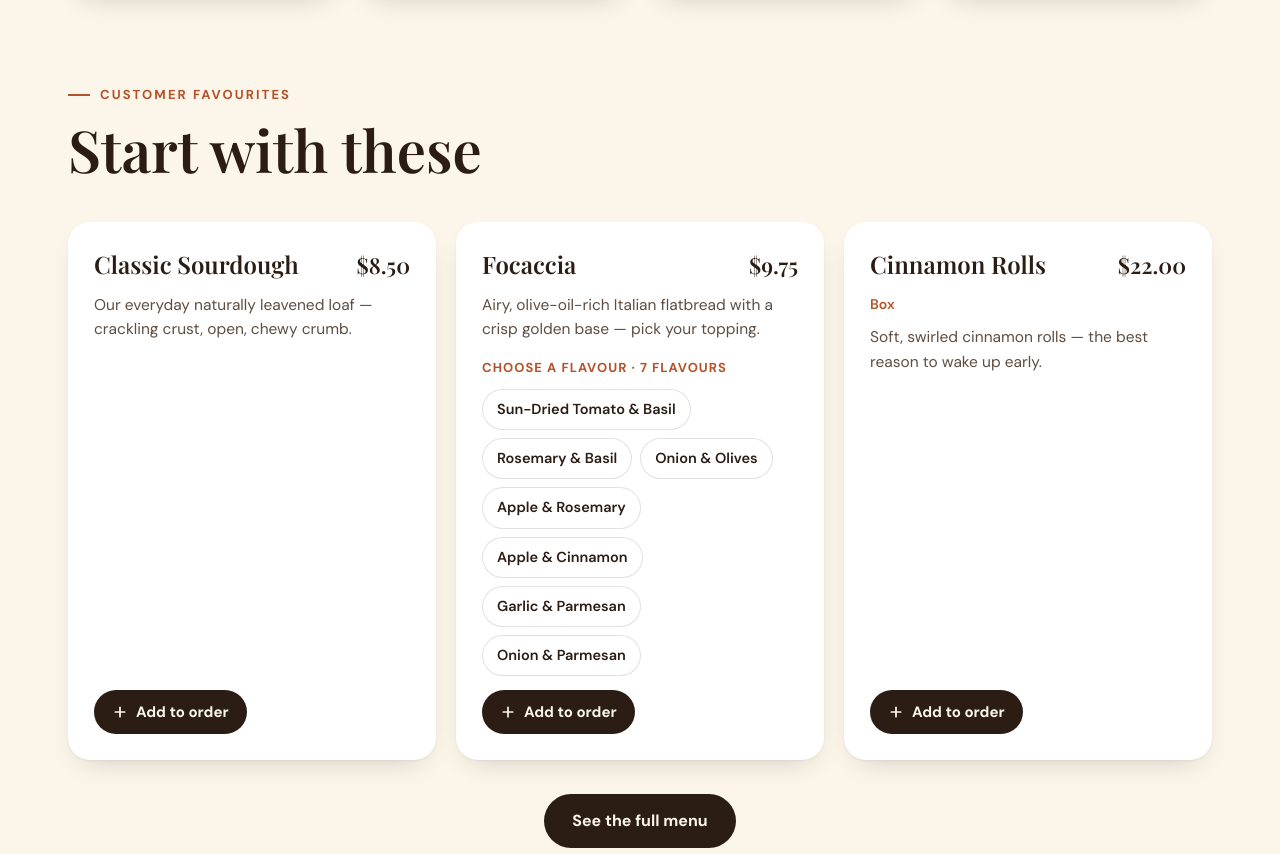
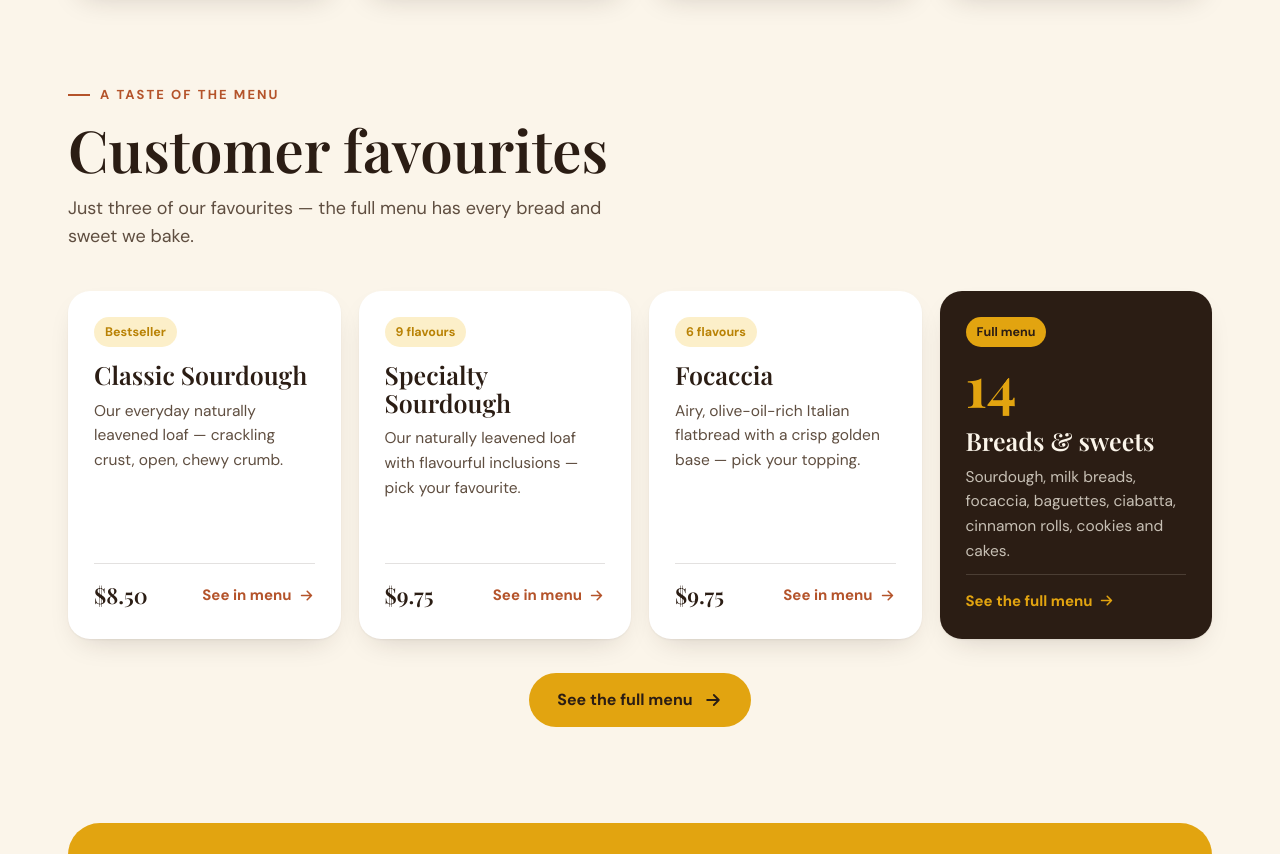
Before and after one commit to tacey-k/wildbakery, a plain HTML site: page index.html in a window 1280 px wide. Shown: the part 1187-2041 px from the top of the page. Drawn offline with nearby package versions, Linux system fonts and the light colour scheme; a web font is replaced by a local one.

Commit message:
new menu and gap.html

```diff
--- a/index.html
+++ b/index.html
@@ -97,7 +97,7 @@ nav.main a:hover{background:var(--cream-2)}
 
 /* menu */
 .menu{background:var(--white);border-radius:40px;margin:0 16px;padding:90px 0}
-.filters{display:inline-flex;gap:6px;background:var(--cream);padding:6px;border-radius:999px;margin-top:22px}
+.filters{display:inline-flex;gap:6px;background:var(--white);padding:6px;border-radius:999px;margin-top:22px;box-shadow:0 1px 3px rgba(43,29,20,.08)}
 .filters button{padding:10px 22px;border-radius:999px;font-weight:700;font-size:15px;color:var(--muted)}
 .filters button.on{background:var(--choc);color:var(--cream)}
 .cat{margin-top:56px}
@@ -274,7 +274,7 @@ nav.main a.on{background:var(--choc);color:var(--cream)}
 .basket-bar{display:flex;justify-content:space-between;align-items:center;gap:16px;flex-wrap:wrap;background:var(--choc);color:var(--cream);border-radius:20px;padding:16px 18px 16px 26px;margin-top:40px}
 .basket-bar b{font-family:var(--serif);font-size:22px}
 .basket-bar span{color:rgba(251,245,234,.75);font-size:15px}
-.fav-grid{display:grid;grid-template-columns:repeat(3,1fr);gap:20px}
+.fav-grid{display:grid;grid-template-columns:repeat(4,1fr);gap:18px}
 .fav{background:var(--white);border-radius:var(--r);padding:26px;box-shadow:var(--shadow);display:flex;flex-direction:column;gap:10px}
 .fav .top{display:flex;justify-content:space-between;align-items:baseline;gap:10px}
 .fav h3{font-size:24px}
@@ -285,7 +285,8 @@ nav.main a.on{background:var(--choc);color:var(--cream)}
 .link-row{display:flex;gap:12px;flex-wrap:wrap;margin-top:22px}
 .order-actions{display:flex;justify-content:space-between;gap:12px;flex-wrap:wrap;margin-top:22px}
 .single{max-width:760px}
-@media (max-width:1000px){.fav-grid{grid-template-columns:1fr}}
+@media (max-width:1000px){.fav-grid{grid-template-columns:1fr 1fr}}
+@media (max-width:600px){.fav-grid{grid-template-columns:1fr}}
 @media (max-width:1000px){nav.main{display:none}}
 .mnav{display:none}
 @media (max-width:1000px){
@@ -370,6 +371,29 @@ footer.ft .wrap{display:block}
 .ordertext.light{background:var(--white);color:var(--choc);border:1px solid var(--line);margin-bottom:14px}
 .newlink{display:block;margin:20px auto 0;color:var(--muted);font-weight:600;text-decoration:underline}
 
+/* ---- v11 ---- */
+.view[data-view="menu"] .page-head{padding-bottom:0}
+.view[data-view="menu"] .cat:first-child{margin-top:28px}
+.view[data-view="menu"] section{padding-top:0!important}
+a.fav{display:flex;flex-direction:column;gap:10px;color:var(--choc);text-decoration:none;transition:transform .2s,box-shadow .2s;min-height:280px}
+a.fav:hover{transform:translateY(-4px);box-shadow:0 2px 4px rgba(43,29,20,.05),0 22px 40px -18px rgba(43,29,20,.3)}
+.fav .pill{align-self:flex-start;font-size:12.5px;font-weight:700;padding:5px 11px;border-radius:999px;background:var(--gold-soft);color:var(--gold-d)}
+.fav .pill.ghost{background:var(--cream);color:var(--muted)}
+.fav h3{font-size:25px;margin-top:4px}
+.fav p{flex:1}
+.fav .foot{display:flex;justify-content:space-between;align-items:center;gap:10px;padding-top:14px;border-top:1px solid var(--line)}
+.fav .more{display:inline-flex;align-items:center;gap:6px;font-weight:700;font-size:15px;color:var(--rust)}
+.fav .more svg{width:17px;height:17px;transition:transform .2s}
+a.fav:hover .more svg{transform:translateX(3px)}
+.fav.all{background:var(--choc);color:var(--cream)}
+.fav.all .pill{background:var(--gold);color:var(--choc)}
+.fav.all h3{color:var(--cream)}
+.fav.all p{color:rgba(251,245,234,.75)}
+.fav.all .big{font-family:var(--serif);font-size:56px;font-weight:700;color:var(--gold);line-height:1}
+.fav.all .foot{border-color:rgba(251,245,234,.15)}
+.fav.all .more{color:var(--gold)}
+@keyframes flash{0%,40%{background:var(--gold-soft);box-shadow:0 0 0 12px var(--gold-soft)}100%{background:transparent;box-shadow:0 0 0 12px transparent}}
+.item.flash{animation:flash 2.2s ease;border-radius:12px}
 /* ---- v10: flavours ---- */
 .list{align-items:start}
 .item{align-content:start}
@@ -452,9 +476,9 @@ footer.ft .wrap{display:block}
   </div></section>
 
   <section class="sec" style="padding-top:20px"><div class="wrap">
-    <div class="sec-head"><span class="eyebrow" data-t="fav_eyebrow"></span><h2 data-t="fav_h"></h2></div>
+    <div class="sec-head"><span class="eyebrow" data-t="fav_eyebrow"></span><h2 data-t="fav_h"></h2><p data-t="fav_sub"></p></div>
     <div class="fav-grid" id="favs"></div>
-    <div class="center" style="margin-top:34px"><a class="btn btn-dark" href="#menu" data-go="menu" data-t="see_full_menu"></a></div>
+    <div class="center" style="margin-top:34px"><a class="btn btn-gold" href="#menu" data-go="menu"><span data-t="see_full_menu"></span> <svg viewBox="0 0 24 24" fill="none" stroke="currentColor" stroke-width="2.2" stroke-linecap="round" stroke-linejoin="round"><path d="M5 12h14M13 6l6 6-6 6"/></svg></a></div>
   </div></section>
 
   <section class="sec" style="padding-top:0"><div class="wrap"><div class="soon-card">
@@ -582,7 +606,7 @@ const SETTINGS = {
   leadDays: 1,
   deliveryDays: [3,6],          // 0=Sun … 3=Wed … 6=Sat — delivery only on Wednesdays & Saturdays
   pickupDays: [0,1,2,3,4,5,6],  // pickup: any day
-  favourites: ["classic-sourdough","focaccia","cinnamon-box"],
+  favourites: ["classic-sourdough","specialty-sourdough","focaccia"],
 };
 const U = id => `https://images.unsplash.com/photo-${id}?auto=format&fit=crop&w=800&h=800&q=75`;
 const PRODUCTS = [
@@ -732,9 +756,9 @@ const VARIANTS = {
     {id:"cranberry",          en:"Cranberry",              fr:"Canneberges"},
     {id:"seeded",             en:"Seeded",                 fr:"Aux graines"},
     {id:"rosemary-basil",     en:"Rosemary Basil",         fr:"Romarin et basilic"},
+    {id:"sundried-tomato-basil", en:"Sun-Dried Tomato & Basil", fr:"Tomates séchées et basilic"},
   ],
   "focaccia": [
-    {id:"sundried-tomato-basil", en:"Sun-Dried Tomato & Basil", fr:"Tomates séchées et basilic"},
     {id:"rosemary-basil",        en:"Rosemary & Basil",         fr:"Romarin et basilic"},
     {id:"onion-olives",          en:"Onion & Olives",           fr:"Oignon et olives"},
     {id:"apple-rosemary",        en:"Apple & Rosemary",         fr:"Pommes et romarin"},
@@ -787,6 +811,7 @@ Object.assign(T.en,{
   del_h:"Delivery everywhere", del_p:"We deliver everywhere on Wednesdays and Saturdays. Leave your address at checkout and we'll confirm the timing with you.",
   w3p:"Not just one neighbourhood — we deliver everywhere on Wednesdays and Saturdays.",
   del_days_hint:"Delivery runs on Wednesdays and Saturdays.", del_short:"Wed & Sat", e_date_pick:"Please choose a day.",
+  fav_eyebrow:"A taste of the menu", fav_h:"Customer favourites", fav_sub:"Just three of our favourites — the full menu has every bread and sweet we bake.", see_in_menu:"See in menu", all_k:"Full menu", all_h:"Breads & sweets", all_p:"Sourdough, milk breads, focaccia, baguettes, ciabatta, cinnamon rolls, cookies and cakes.", see_full_menu:"See the full menu",
   st3:"Send order", choose_flavour:"Choose a flavour", flavours:"flavours", pick_first:"Choose a flavour first", in_basket:"In your basket:", place:"Continue to last step", nopay2:"Next: send us your order by text. No payment online.",
   not_sent_b:"Your order is not sent yet!", not_sent_p:"We only receive it once you text it to us — it takes 5 seconds.",
   send_h:"Send us your order", how1:"Tap the button below — your messages app opens with your order already written.",
@@ -807,6 +832,7 @@ Object.assign(T.fr,{
   del_h:"Livraison partout", del_p:"Nous livrons partout les mercredis et samedis. Indiquez votre adresse lors de la commande et nous confirmerons l'heure avec vous.",
   w3p:"Pas seulement un quartier — nous livrons partout les mercredis et samedis.",
   del_days_hint:"Livraison les mercredis et samedis.", del_short:"mer. et sam.", e_date_pick:"Veuillez choisir une journée.",
+  fav_eyebrow:"Un aperçu du menu", fav_h:"Les favoris", fav_sub:"Seulement trois de nos favoris — le menu complet présente tous nos pains et douceurs.", see_in_menu:"Voir dans le menu", all_k:"Menu complet", all_h:"Pains et douceurs", all_p:"Levain, pains au lait, focaccia, baguettes, ciabatta, brioches à la cannelle, biscuits et gâteaux.", see_full_menu:"Voir tout le menu",
   st3:"Envoi", choose_flavour:"Choisissez une saveur", flavours:"saveurs", pick_first:"Choisissez d'abord une saveur", in_basket:"Dans votre panier :", place:"Continuer vers la dernière étape", nopay2:"Ensuite : envoyez-nous votre commande par texto. Aucun paiement en ligne.",
   not_sent_b:"Votre commande n'est pas encore envoyée!", not_sent_p:"Nous la recevons seulement quand vous nous l'envoyez par texto — ça prend 5 secondes.",
   send_h:"Envoyez-nous votre commande", how1:"Appuyez sur le bouton ci-dessous — votre application de messages s'ouvre avec la commande déjà écrite.",
@@ -891,7 +917,7 @@ function applyStatic(){
   document.querySelectorAll("a.social.fb").forEach(a=>{ if(SETTINGS.facebook) a.href=SETTINGS.facebook; });
 }
 function itemHTML(p){
-  return `<div class="item${p.variants?" wide":""}">
+  return `<div class="item${p.variants?" wide":""}" id="item-${p.id}">
     <div class="nm"><h4>${esc(p.name)}</h4>${p.unit?`<span class="unit">${esc(unitOf(p))}</span>`:""}${p.tag?`<span class="tag">${t("tag_"+p.tag)}</span>`:""}</div>
     <div class="price">${fmt(p.price)}</div>
     <p>${esc(p[lang])}</p>
@@ -902,10 +928,22 @@ function renderCounts(){
   document.querySelectorAll(".barTotal").forEach(el=>el.textContent=`${itemsLabel(count())} · ${fmt(subtotal())}`);
 }
 function renderHome(){
-  document.getElementById("favs").innerHTML = SETTINGS.favourites.filter(id=>byId[id]).map(id=>{ const p=byId[id]; return `<div class="fav">
-    <div class="top"><h3>${esc(p.name)}</h3><span class="price">${fmt(p.price)}</span></div>
-    ${p.unit?`<span class="unit" style="color:var(--rust);font-weight:600;font-size:14px">${esc(unitOf(p))}</span>`:""}
-    <p>${esc(p[lang])}</p>${p.variants ? variantHTML(p) : `<div class="act">${addBtn(id)}</div>`}</div>`; }).join("");
+  const favs = SETTINGS.favourites.filter(id=>byId[id]).map(id=>{ const p=byId[id];
+    const badge = p.variants ? `${p.variants.length} ${t("flavours")}` : (p.tag ? t("tag_"+p.tag) : "");
+    return `<a class="fav" href="#menu" data-go="menu" data-focus="${id}">
+      ${badge?`<span class="pill">${badge}</span>`:`<span class="pill ghost">${t("cat_"+p.cat)}</span>`}
+      <h3>${esc(p.name)}</h3><p>${esc(p[lang])}</p>
+      <div class="foot"><span class="price">${fmt(p.price)}</span><span class="more">${t("see_in_menu")} <svg viewBox="0 0 24 24" fill="none" stroke="currentColor" stroke-width="2.2" stroke-linecap="round" stroke-linejoin="round"><path d="M5 12h14M13 6l6 6-6 6"/></svg></span></div></a>`; }).join("");
+  const all = `<a class="fav all" href="#menu" data-go="menu">
+      <span class="pill">${t("all_k")}</span>
+      <div class="big">${PRODUCTS.length}</div><h3>${t("all_h")}</h3><p>${t("all_p")}</p>
+      <div class="foot"><span class="more">${t("see_full_menu")} <svg viewBox="0 0 24 24" fill="none" stroke="currentColor" stroke-width="2.2" stroke-linecap="round" stroke-linejoin="round"><path d="M5 12h14M13 6l6 6-6 6"/></svg></span></div></a>`;
+  document.getElementById("favs").innerHTML = favs + all;
+}
+function focusItem(id){
+  const el=document.getElementById("item-"+id); if(!el) return;
+  try{ el.scrollIntoView({behavior:"smooth",block:"center"}); }catch(e){ el.scrollIntoView(); }
+  el.classList.remove("flash"); void el.offsetWidth; el.classList.add("flash");
 }
 function renderMenu(){
   const cats = ["bread","sweets"].filter(k => filter==="all" || filter===k);
@@ -1070,7 +1108,7 @@ function orderText(o){
 document.addEventListener("click", e=>{
   const b = e.target.closest("button, a"); if(!b) return;
   const d = b.dataset;
-  if(d.go){ e.preventDefault(); go(d.go); return; }
+  if(d.go){ e.preventDefault(); if(d.focus && filter!=="all"){ filter="all"; document.querySelectorAll("[data-filter]").forEach(x=>x.classList.toggle("on",x.dataset.filter==="all")); } go(d.go); if(d.focus) setTimeout(()=>focusItem(d.focus),60); return; }
   if(b.classList.contains("social") && b.getAttribute("href")==="#"){ e.preventDefault(); return; }
   if(d.pick){ pick[d.pick]=d.var; delete needPick[d.pick]; renderView(); }
   else if(d.addv){ if(!pick[d.addv]){ needPick[d.addv]=true; renderView(); return; } const k=d.addv+"::"+pick[d.addv]; cart[k]=Math.min(50,(cart[k]||0)+1); save(); renderView(); }
```
